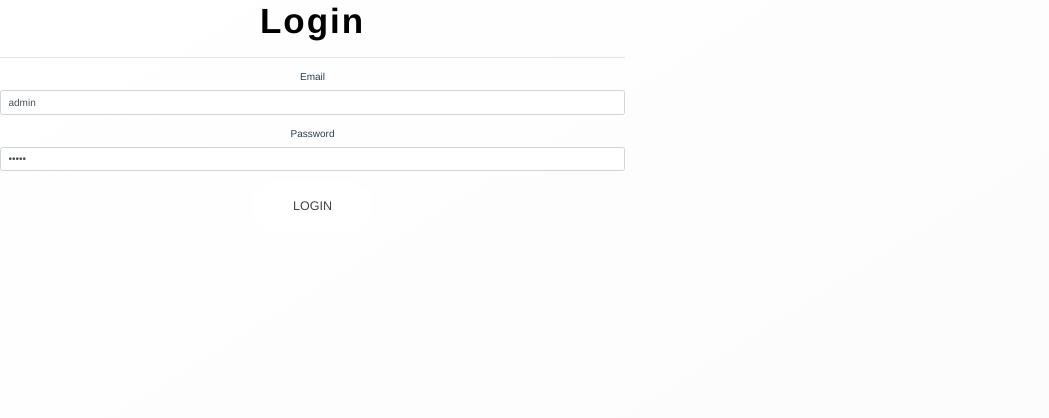
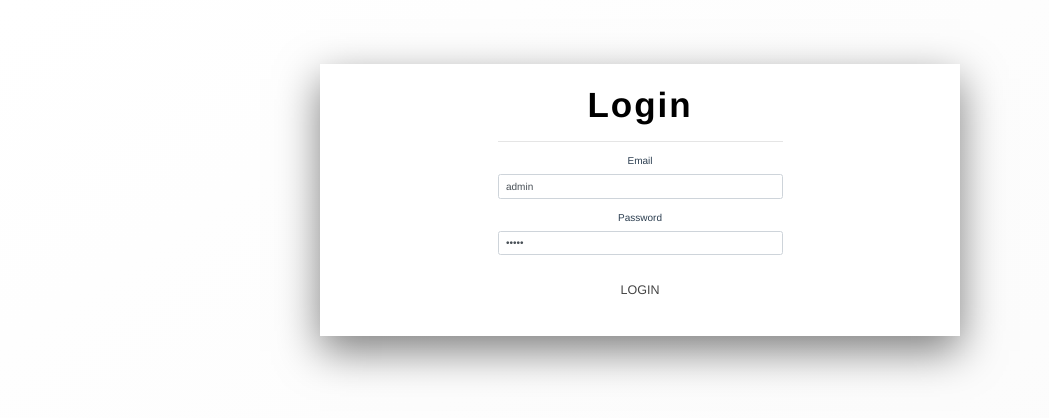
Before and after one commit to alihasana/MILOLIB, a Vue app in the folder front/: page /#/ in a window 1280 px wide. Shown: the top 418 px of the page, without its empty margins (0-1049 px from the left). Built offline with nearby package versions, Linux system fonts and the light colour scheme.

Commit message:
some minors changes

```diff
--- a/front/package.json
+++ b/front/package.json
@@ -18,7 +18,8 @@
     "sweetalert2": "^7.18.0",
     "twix": "^1.2.1",
     "vue": "^2.5.2",
-    "vue-router": "^3.0.1"
+    "vue-router": "^3.0.1",
+    "vuex": "^3.0.1"
   },
   "devDependencies": {
     "autoprefixer": "^7.1.2",
--- /dev/null
+++ b/front/src/assets/sass/components/_login.scss
@@ -0,0 +1,31 @@
+.login {
+	// border: solid 1px black;
+	width: 50vw;
+	margin: 8vh auto;
+	background-color: $color-primary;
+	box-shadow: 0 1.5rem 4rem rgba($color-black, 0.5);
+	padding: 2rem;
+	transition: transform 1s;
+
+	&__row {
+		display: flex;
+		flex-wrap: wrap;
+		justify-content: center;
+	}
+
+	&__list {
+		background-color: $color-white;
+		// display: inline-table;
+		max-width: 25rem;
+		margin: 1rem;
+		box-shadow: 0 1.5rem 4rem rgba($color-black, 0.15);
+		border-radius: 1rem;
+		word-wrap: break-word;
+		// text-align: center;
+		// vertical-align: center;
+
+		&:hover {
+			transform: translateY(-0.5rem) scale(1.03);
+		}
+	}
+}
--- a/front/src/assets/sass/main.scss
+++ b/front/src/assets/sass/main.scss
@@ -10,3 +10,4 @@
 @import "components/button";
 @import "components/userlist";
 @import "components/userdetails";
+@import "components/login";
--- a/front/src/helpers/http.js
+++ b/front/src/helpers/http.js
@@ -1,4 +1,4 @@
-import axios from "axios";
+import axios from "axios"
 
 let http = axios.create({
     baseURL: 'http://localhost:1408'
--- a/front/src/modules/auth/Login.vue
+++ b/front/src/modules/auth/Login.vue
@@ -1,7 +1,7 @@
 <template>
-  <div>
+  <div class="login">
    <form v-on:submit.prevent>
-    <div class="row">
+    <div class="row login__row">
       <div class="col-xs-12 col-sm-8 col-sm-offset-2 col-md-6 col-md-offset-3">
         <h1 class="heading-primary">{{ title }}</h1>
         <hr>
```
Also changed, not shown: front/src/store/store.js (added, +10 -0 lines), 2 other files (tests, documents, lock files or other folders).
